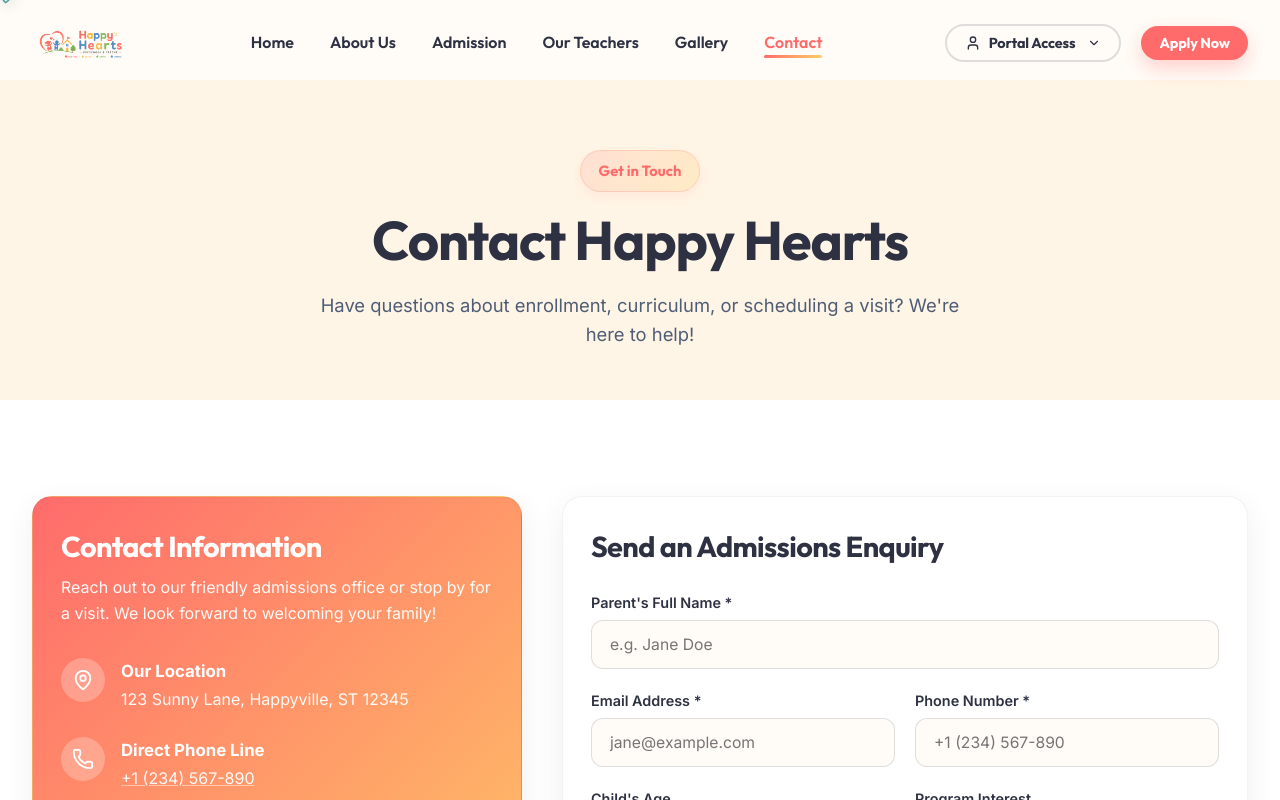
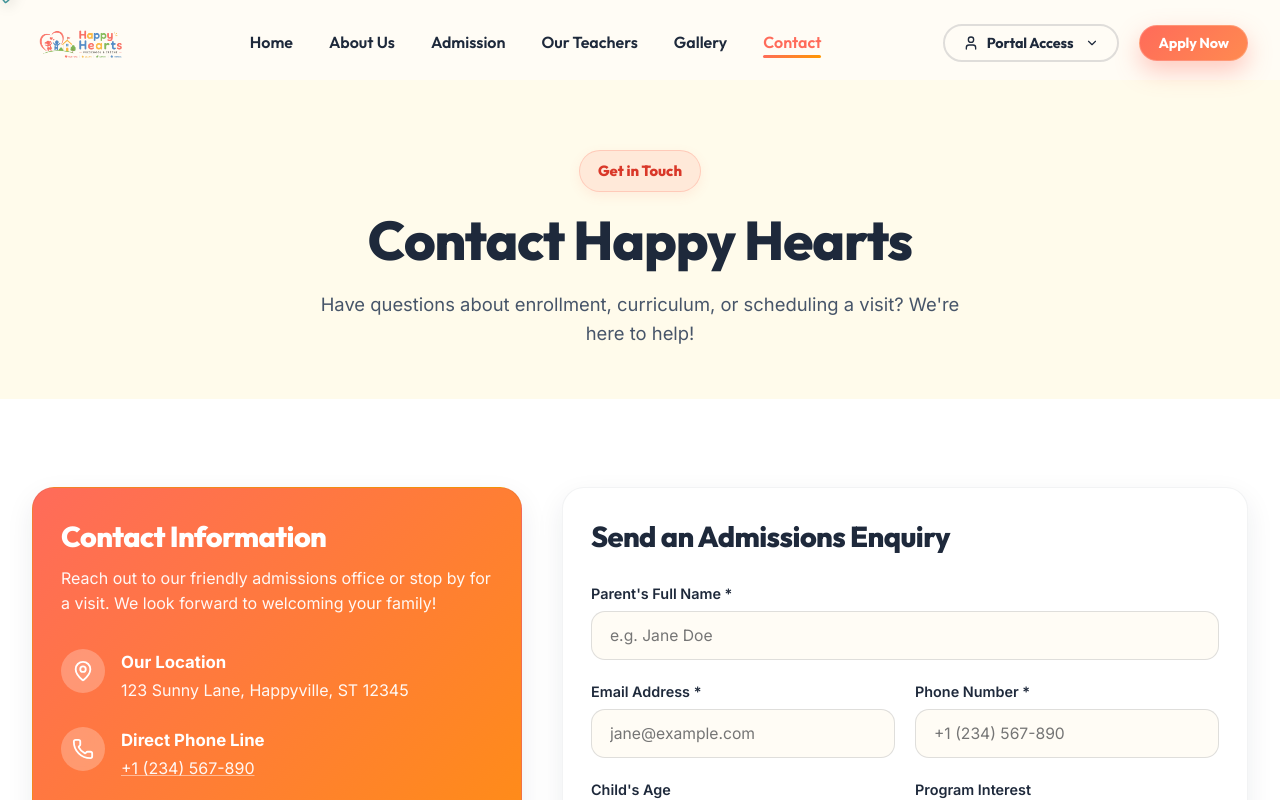
Before and after one commit to sabairuchi/happy-_hearts, a React (Vite) app: page /contact in a window 1280 px wide. Shown: the top 800 px of the page. Built offline with nearby package versions, Linux system fonts and the light colour scheme.

Commit message:
style: enhance visual design with saturated candy palette, 2-color headline gradient, filled bold icons, wavy section dividers, and WCAG text contrast

```diff
--- a/src/components/Button.module.css
+++ b/src/components/Button.module.css
@@ -53,31 +53,42 @@
 
 /* Variants */
 .primary {
-  background-color: var(--color-accent-coral);
-  color: var(--color-bg-white);
-  box-shadow: 0 8px 20px rgba(255, 107, 107, 0.3);
+  background: linear-gradient(135deg, #FF6B5A 0%, #FF8A50 100%);
+  color: #FFFFFF;
+  box-shadow: 0 10px 24px rgba(255, 107, 90, 0.35);
+  border: 1px solid rgba(255, 255, 255, 0.2);
 }
 
 .primary:hover {
-  background-color: var(--color-accent-coral-hover);
-  box-shadow: 0 12px 26px rgba(255, 107, 107, 0.4);
+  background: linear-gradient(135deg, #FF5240 0%, #FF7433 100%);
+  box-shadow: 0 14px 28px rgba(255, 107, 90, 0.45);
+  transform: translateY(-3px) scale(1.03);
 }
 
 .secondary {
   background-color: var(--color-bg-white);
   color: var(--color-text-main);
   box-shadow: var(--shadow-md);
+  border: 1.5px solid rgba(30, 41, 59, 0.08);
 }
 
 .secondary:hover {
-  background-color: #FAFAFA;
+  background-color: #FFFDF8;
   box-shadow: var(--shadow-lg);
+  border-color: rgba(255, 107, 90, 0.3);
 }
 
 .accent {
-  background: var(--gradient-warm);
-  color: var(--color-bg-white);
-  box-shadow: 0 8px 20px rgba(255, 209, 102, 0.4);
+  background: linear-gradient(135deg, #FFC107 0%, #FF9800 100%);
+  color: #FFFFFF;
+  box-shadow: 0 10px 24px rgba(255, 160, 0, 0.35);
+  border: 1px solid rgba(255, 255, 255, 0.2);
+}
+
+.accent:hover {
+  background: linear-gradient(135deg, #FFA000 0%, #F57C00 100%);
+  box-shadow: 0 14px 28px rgba(255, 160, 0, 0.45);
+  transform: translateY(-3px) scale(1.03);
 }
 
 .outline {
--- a/src/index.css
+++ b/src/index.css
@@ -1,55 +1,58 @@
-@import url('https://fonts.googleapis.com/css2?family=Inter:wght@300;400;500;600;700&family=Outfit:wght@400;500;600;700;800&display=swap');
+@import url('https://fonts.googleapis.com/css2?family=Inter:wght@400;500;600;700&family=Outfit:wght@500;600;700;800;900&display=swap');
 
 :root {
-  /* Warm cream primary background */
-  --color-bg-primary: #FFFCF7;
-  --color-bg-secondary: #FFF5E6;
+  /* Warm cream primary background base */
+  --color-bg-primary: #FFFCF5;
+  --color-bg-secondary: #FFFBEB; /* Soft sunny yellow section tint */
+  --color-bg-blue-tint: #F0F9FF; /* Soft sky blue section tint */
+  --color-bg-pink-tint: #FFF1F2; /* Soft coral pink section tint */
+  --color-bg-mint-tint: #ECFDF5; /* Soft grass green section tint */
   --color-bg-white: #FFFFFF;
-  --color-bg-glass: rgba(255, 252, 247, 0.85);
+  --color-bg-glass: rgba(255, 252, 245, 0.92);
 
-  /* Brand Vibrant Accents */
-  --color-accent-coral: #FF6B6B;
-  --color-accent-coral-hover: #EE5253;
-  --color-accent-yellow: #FFD166;
-  --color-accent-yellow-hover: #F3C649;
-  --color-accent-mint: #06D6A0;
-  --color-accent-mint-hover: #05B386;
-  --color-accent-sky: #118AB2;
-  --color-accent-sky-hover: #0F7597;
-  --color-accent-purple: #9B5DE5;
-  --color-accent-pink: #F15BB5;
+  /* Saturated Candy Palette */
+  --color-accent-coral: #FF6B5A;
+  --color-accent-coral-hover: #FF5240;
+  --color-accent-yellow: #FFC107;
+  --color-accent-yellow-hover: #FFA000;
+  --color-accent-mint: #10B981;
+  --color-accent-mint-hover: #059669;
+  --color-accent-sky: #0284C7;
+  --color-accent-sky-hover: #0369A1;
+  --color-accent-purple: #8B5CF6;
+  --color-accent-pink: #EC4899;
 
   /* Legacy compatibility map */
   --color-accent-blue: var(--color-accent-mint);
 
-  /* Text */
-  --color-text-main: #2D3142;
-  --color-text-muted: #4F5D75;
+  /* Accessible Contrast Dark Navy/Charcoal Text */
+  --color-text-main: #1E293B;
+  --color-text-muted: #475569;
   --color-text-light: #FFFFFF;
 
   /* Typography */
   --font-heading: 'Outfit', -apple-system, BlinkMacSystemFont, sans-serif;
   --font-body: 'Inter', -apple-system, BlinkMacSystemFont, sans-serif;
 
-  /* Modern Gradients */
-  --gradient-warm: linear-gradient(135deg, #FF6B6B 0%, #FFD166 100%);
-  --gradient-playful: linear-gradient(135deg, #118AB2 0%, #06D6A0 100%);
-  --gradient-soft: linear-gradient(135deg, #FFF5E6 0%, #FFFCF7 100%);
-  --gradient-card: linear-gradient(180deg, #FFFFFF 0%, #FFFCF7 100%);
+  /* Modern Candy Gradients (Max 2 colors) */
+  --gradient-warm: linear-gradient(135deg, #FF6B5A 0%, #FF9800 100%);
+  --gradient-button: linear-gradient(135deg, #FF6B5A 0%, #FF8A50 100%);
+  --gradient-sky: linear-gradient(135deg, #0284C7 0%, #10B981 100%);
+  --gradient-card: linear-gradient(180deg, #FFFFFF 0%, #FFFCF5 100%);
 
   /* Shadows */
-  --shadow-sm: 0 4px 14px rgba(45, 49, 66, 0.04);
-  --shadow-md: 0 10px 30px rgba(45, 49, 66, 0.08);
-  --shadow-lg: 0 20px 40px rgba(45, 49, 66, 0.12);
-  --shadow-hover: 0 16px 36px rgba(255, 107, 107, 0.18);
+  --shadow-sm: 0 4px 14px rgba(30, 41, 59, 0.05);
+  --shadow-md: 0 10px 28px rgba(30, 41, 59, 0.08);
+  --shadow-lg: 0 20px 40px rgba(255, 107, 90, 0.16);
+  --shadow-button: 0 10px 24px rgba(255, 107, 90, 0.35);
 
   /* Spacing */
-  --spacing-section: 6rem;
+  --spacing-section: 5.5rem;
   --spacing-section-mobile: 3.5rem;
 
   /* Radius */
-  --radius-sm: 12px;
-  --radius-md: 20px;
+  --radius-sm: 14px;
+  --radius-md: 22px;
   --radius-lg: 32px;
   --radius-full: 9999px;
 }
@@ -101,8 +104,8 @@ html, body {
 
 h1, h2, h3, h4, h5, h6 {
   font-family: var(--font-heading);
-  font-weight: 700;
-  line-height: 1.2;
+  font-weight: 800;
+  line-height: 1.18;
   color: var(--color-text-main);
   letter-spacing: -0.02em;
 }
@@ -132,77 +135,86 @@ button {
   }
 }
 
-/* Global utility classes */
+/* Confident 2-color headline gradient */
 .text-gradient {
-  background: var(--gradient-warm);
+  background: linear-gradient(135deg, #FF6B5A 0%, #FF9800 100%);
   -webkit-background-clip: text;
   -webkit-text-fill-color: transparent;
 }
 
+/* Badge Pill variants with contrast compliant text */
 .badge-pill {
   display: inline-flex;
   align-items: center;
   gap: 8px;
   padding: 8px 18px;
   border-radius: var(--radius-full);
-  background: linear-gradient(135deg, rgba(255, 107, 107, 0.15) 0%, rgba(255, 209, 102, 0.25) 100%);
-  color: var(--color-accent-coral);
+  background-color: rgba(255, 107, 90, 0.12);
+  color: #D93829; /* Contrast ratio > 4.5:1 on cream */
   font-family: var(--font-heading);
-  font-weight: 700;
+  font-weight: 800;
   font-size: 0.92rem;
-  border: 1.5px solid rgba(255, 107, 107, 0.2);
-  box-shadow: 0 4px 12px rgba(255, 107, 107, 0.1);
+  border: 1.5px solid rgba(255, 107, 90, 0.25);
+  box-shadow: 0 4px 12px rgba(255, 107, 90, 0.1);
 }
 
 .badge-mint {
-  background: linear-gradient(135deg, rgba(6, 214, 160, 0.15) 0%, rgba(17, 138, 178, 0.15) 100%);
-  color: #05B386;
-  border-color: rgba(6, 214, 160, 0.3);
+  background-color: rgba(16, 185, 129, 0.12);
+  color: #047857; /* Contrast ratio > 4.5:1 */
+  border-color: rgba(16, 185, 129, 0.3);
 }
 
 .badge-yellow {
-  background: linear-gradient(135deg, rgba(255, 209, 102, 0.3) 0%, rgba(255, 107, 107, 0.15) 100%);
-  color: #B38600;
-  border-color: rgba(255, 209, 102, 0.5);
+  background-color: rgba(255, 193, 7, 0.2);
+  color: #B45309; /* Contrast ratio > 4.5:1 */
+  border-color: rgba(255, 193, 7, 0.4);
+}
+
+.badge-sky {
+  background-color: rgba(2, 132, 199, 0.12);
+  color: #0369A1; /* Contrast ratio > 4.5:1 */
+  border-color: rgba(2, 132, 199, 0.3);
 }
 
 .badge-purple {
-  background: linear-gradient(135deg, rgba(155, 93, 229, 0.15) 0%, rgba(241, 91, 181, 0.15) 100%);
-  color: #9B5DE5;
-  border-color: rgba(155, 93, 229, 0.3);
+  background-color: rgba(139, 92, 246, 0.12);
+  color: #6D28D9; /* Contrast ratio > 4.5:1 */
+  border-color: rgba(139, 92, 246, 0.3);
 }
 
 /* Floating Animation Keyframes */
 @keyframes floatSlow {
   0%, 100% { transform: translateY(0px) rotate(0deg); }
-  50% { transform: translateY(-12px) rotate(3deg); }
+  50% { transform: translateY(-14px) rotate(4deg); }
 }
 
-@keyframes pulseGlow {
-  0%, 100% { transform: scale(1); opacity: 0.9; }
-  50% { transform: scale(1.05); opacity: 1; }
-}
-
-@keyframes spinSlow {
-  from { transform: rotate(0deg); }
-  to { transform: rotate(360deg); }
+@keyframes floatReverse {
+  0%, 100% { transform: translateY(0px) rotate(0deg); }
+  50% { transform: translateY(12px) rotate(-4deg); }
 }
 
 .floating-sticker {
   position: absolute;
-  font-size: 2.2rem;
+  font-size: 2.3rem;
   user-select: none;
   pointer-events: none;
-  animation: floatSlow 4s ease-in-out infinite;
+  animation: floatSlow 4.5s ease-in-out infinite;
   z-index: 2;
+  filter: drop-shadow(0 6px 12px rgba(0,0,0,0.1));
 }
 
-/* Playful Card & Glass Enhancements */
-.playful-card-glow {
-  transition: transform 0.3s cubic-bezier(0.34, 1.56, 0.64, 1), box-shadow 0.3s ease;
+/* Wavy Section Divider */
+.section-divider-wave {
+  width: 100%;
+  overflow: hidden;
+  line-height: 0;
+  margin-top: -1px;
+  margin-bottom: -1px;
 }
 
-.playful-card-glow:hover {
-  transform: translateY(-8px) scale(1.01);
-  box-shadow: 0 20px 40px rgba(255, 107, 107, 0.18), 0 0 0 3px rgba(255, 209, 102, 0.4);
+.section-divider-wave svg {
+  position: relative;
+  display: block;
+  width: 100%;
+  height: 40px;
 }
```
Also changed, not shown: src/pages/Home.tsx (+66 -45 lines).
